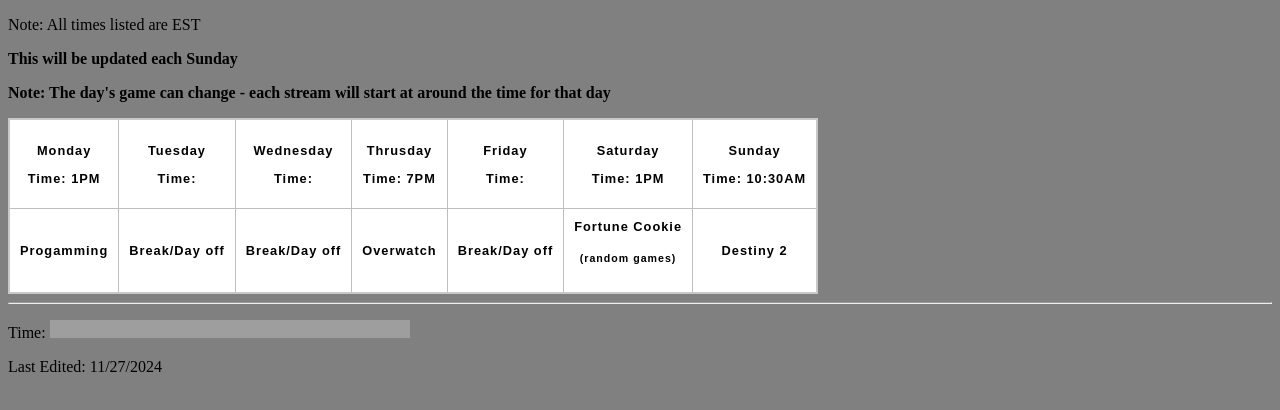
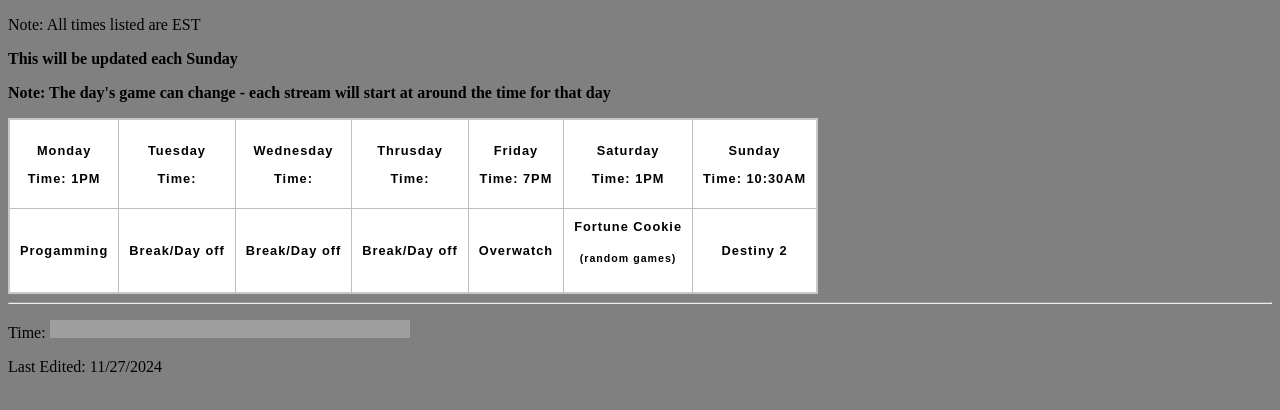
Before and after one commit to jeremykalar/jeremykalar.github.io, a plain HTML site: page jingle_jam/twitch.html in a window 1280 px wide. Drawn offline with Linux system fonts and the light colour scheme; grey boxes are pictures that could not be loaded.

Commit message:
Update twitch.html

```diff
--- a/jingle_jam/twitch.html
+++ b/jingle_jam/twitch.html
@@ -41,11 +41,11 @@
 			</th>
 			<th>
 				<p> Thrusday</p>
-				<p>Time: 7PM</p>
+				<p>Time: </p>
 			</th>
 			<th>
 				<p> Friday</p>
-				<p>Time: </p>
+				<p>Time: 7PM </p>
 			</th>
 			<th>
 				<p> Saturday</p>
@@ -60,8 +60,8 @@
 			<th> Progamming </th> <!--  mon -->
 			<th> Break/Day off </th> <!--  tues -->
 			<th> Break/Day off </th> <!--  wed -->
-			<th> Overwatch </th> <!--  Thrusday -->
-			<th> Break/Day off </th> <!-- fri  -->
+			<th> Break/Day off</th> <!--  Thrusday -->
+			<th> Overwatch </th> <!-- fri  -->
 			<th> Fortune Cookie<h5>(random games)</h5></th> <!-- sat. -->
 			<th> Destiny 2  </th> <!--  sun. -->
 
```
